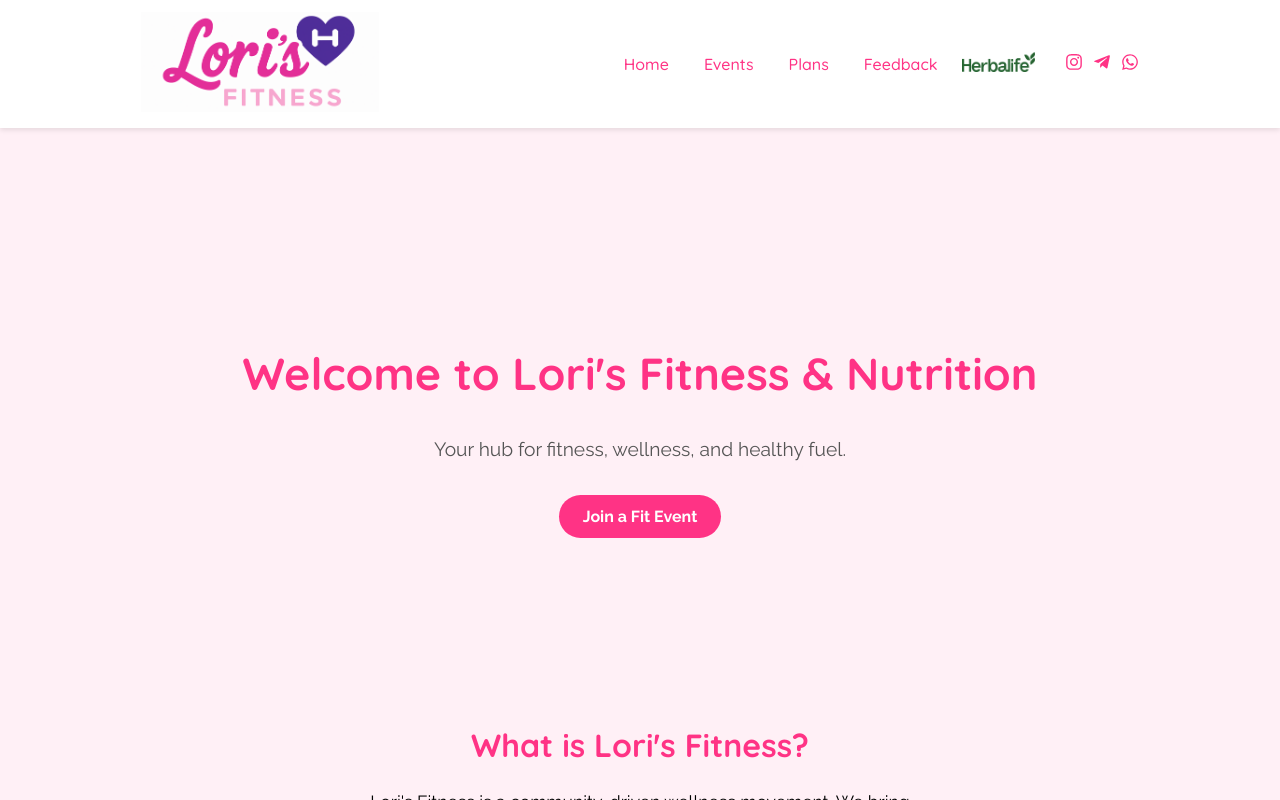
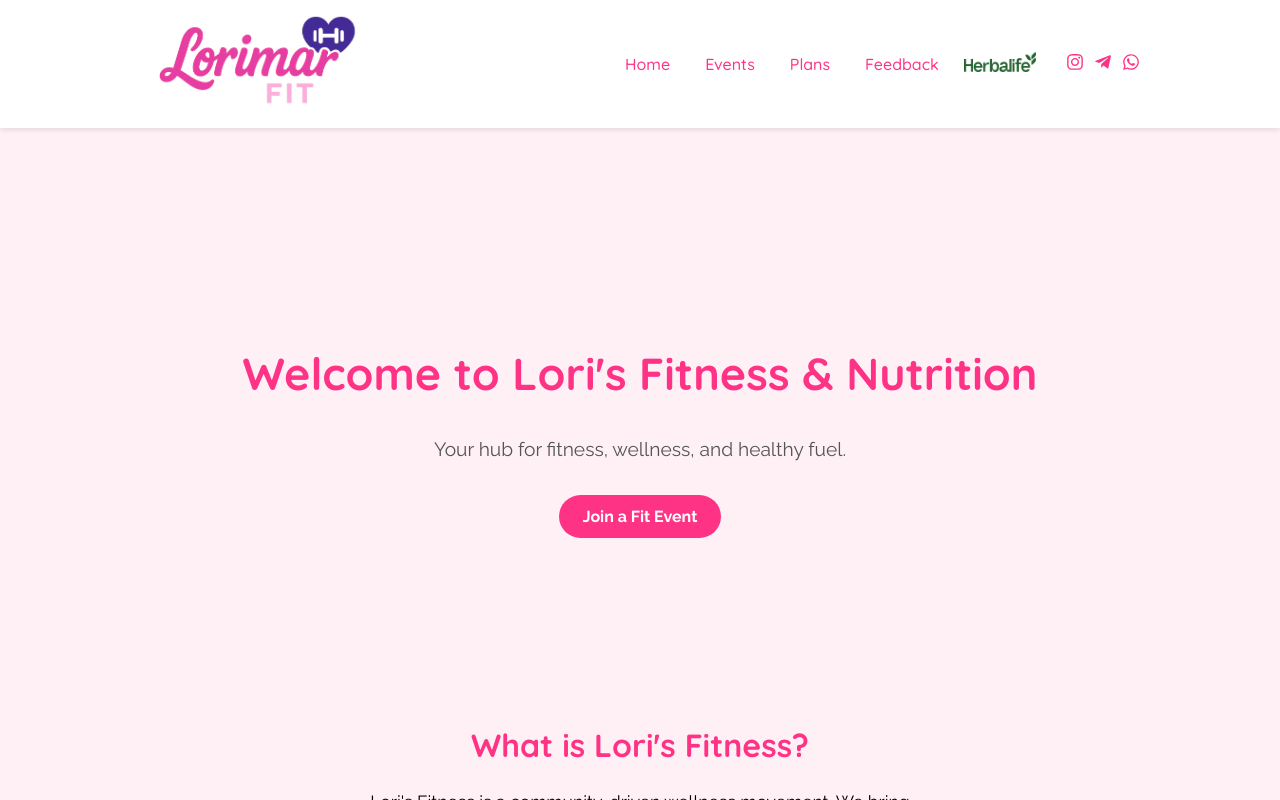
Before and after one commit to Cvittini/lori-website, a React (Create React App) app: page / in a window 1280 px wide. Built offline with nearby package versions, Linux system fonts and the light colour scheme.

Commit message:
fixing forms

```diff
--- a/src/Styles/harmonized-styles.css
+++ b/src/Styles/harmonized-styles.css
@@ -292,8 +292,8 @@ code {
 .event-image {
   width: 100%;
   aspect-ratio: 16/9;
-  object-fit: cover;
-  display: block;
+
+
 }
 .event-badge {
   position: absolute;
--- a/src/components/TopNav.jsx
+++ b/src/components/TopNav.jsx
@@ -11,7 +11,7 @@ const TopNav = () => {
       <div className="top-left">
         <Link to="/">
           <img
-            src="/Lorifitnesslogo.png"
+            src="/lorimarfitlogo.png"
             alt="Lorimar Logo"
             className="logo"
           />
```
Also changed, not shown: public/lorikettlelogo.png (added).
